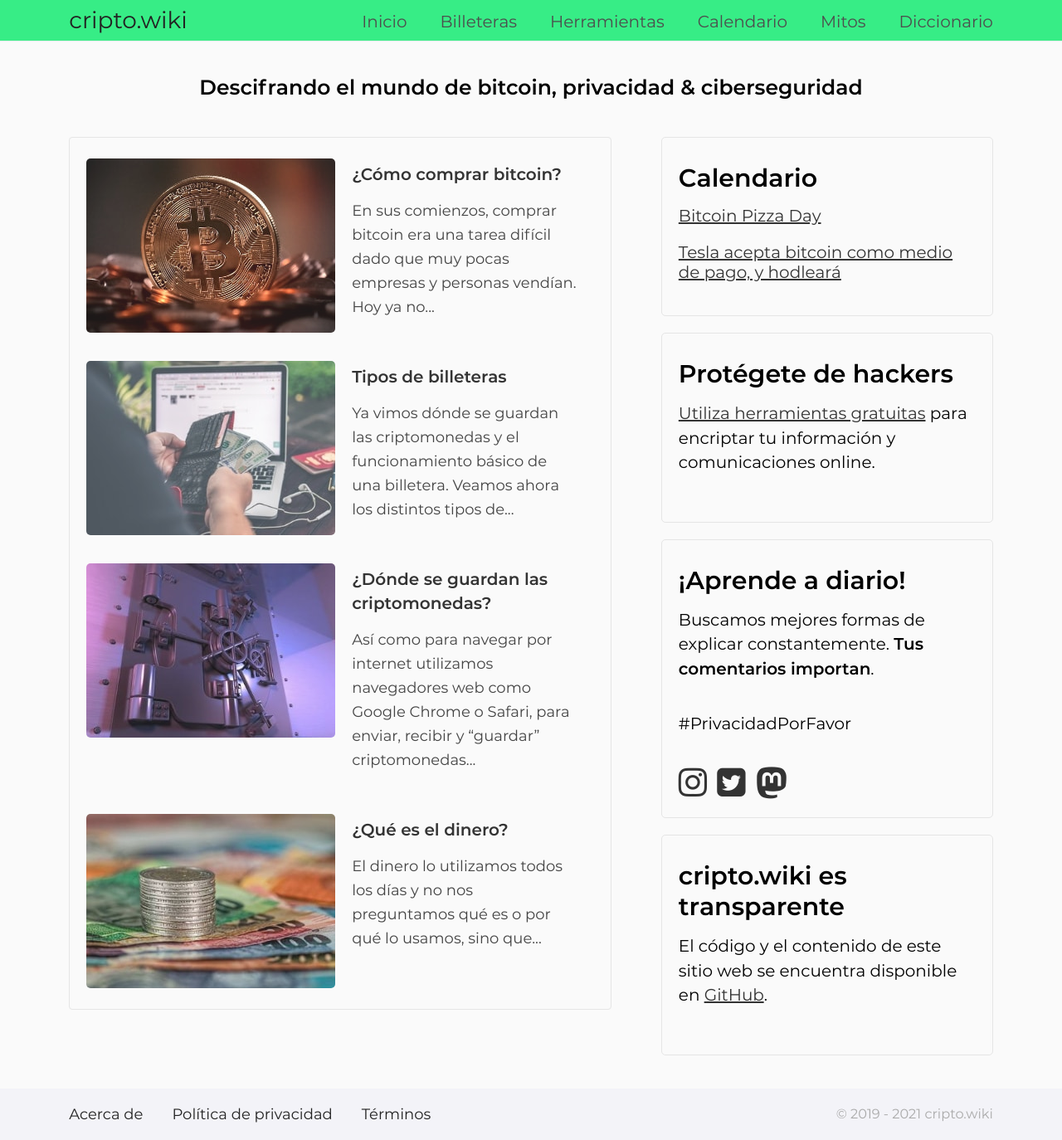
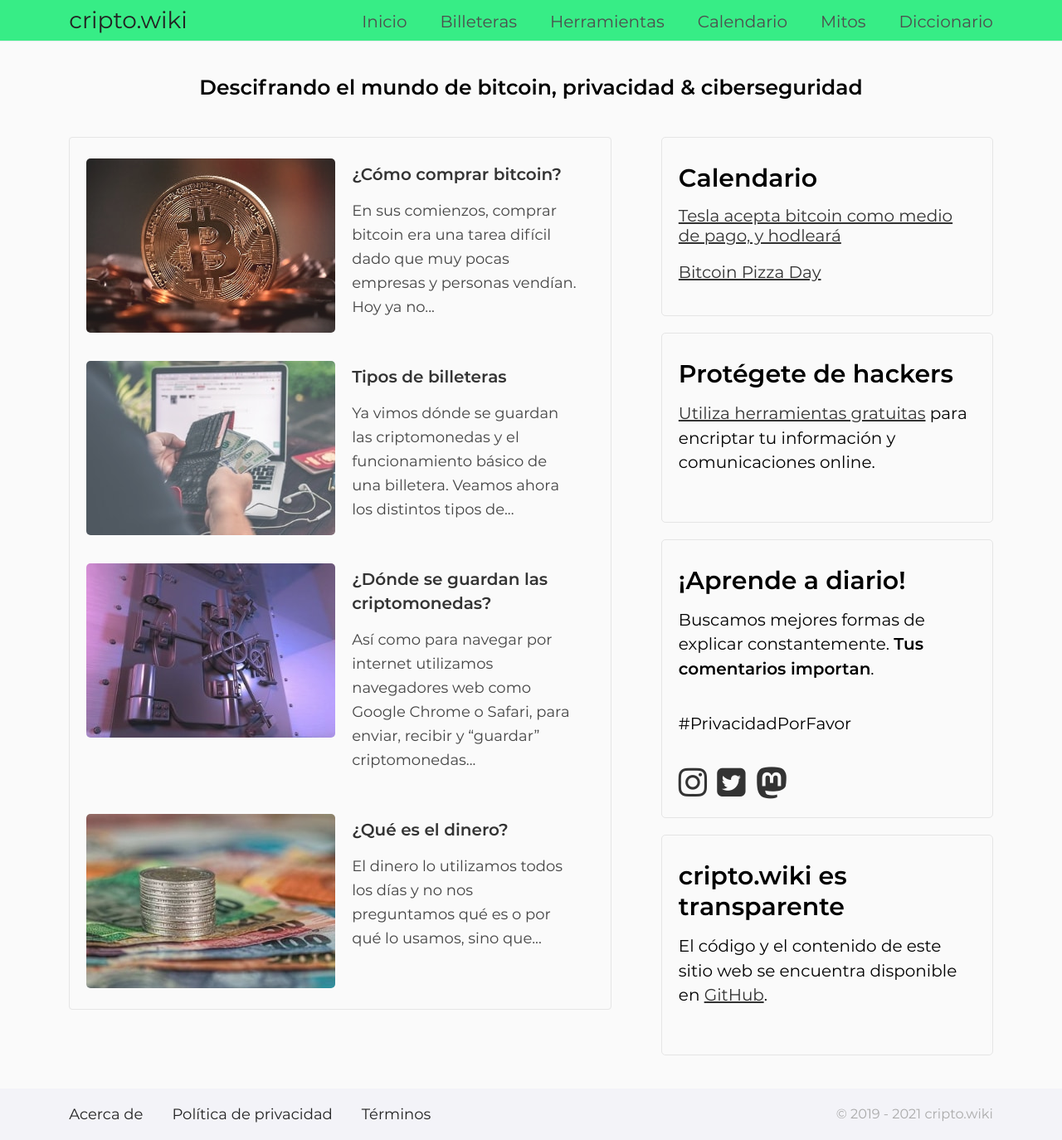
Before and after one commit to criptowiki/criptowiki, a Jekyll site: the page built from index.html, in a window 1280 px wide and 1374 px high. Shown: the whole window at 83% size. Built offline with Jekyll 4.4.1, drawn with Linux system fonts in a browser that asks for light colours; some web fonts are replaced.

Commit message:
Reverse items order in calendar

```diff
--- a/index.html
+++ b/index.html
@@ -27,7 +27,7 @@ description: Descifrando el mundo de bitcoin, privacidad & ciberseguridad. Apren
 	<div class="section border">
 		<h2 class="subtitle">Calendario</h2>
 		<div class="content" id="calendar-dates">
-			{% for day in site.calendar %}
+			{% for day in site.calendar reversed %}
             <a href="{{ day.permalink }}"><div>{{ day.title }}</div></a>
 			{% endfor %}
 		</div>
--- a/pages/calendar.html
+++ b/pages/calendar.html
@@ -10,7 +10,7 @@ css: items-list
     <h1 class="title">{{ page.title }}</h1>
     <p>{{ page.description }}</p>
     <div class="content items-list">
-    	{% for day in site.calendar %}
+    	{% for day in site.calendar reversed %}
         	<a href="{{ day.permalink }}"><div>{{ day.title }}</div></a>
 		{% endfor %}
     </div>
```
